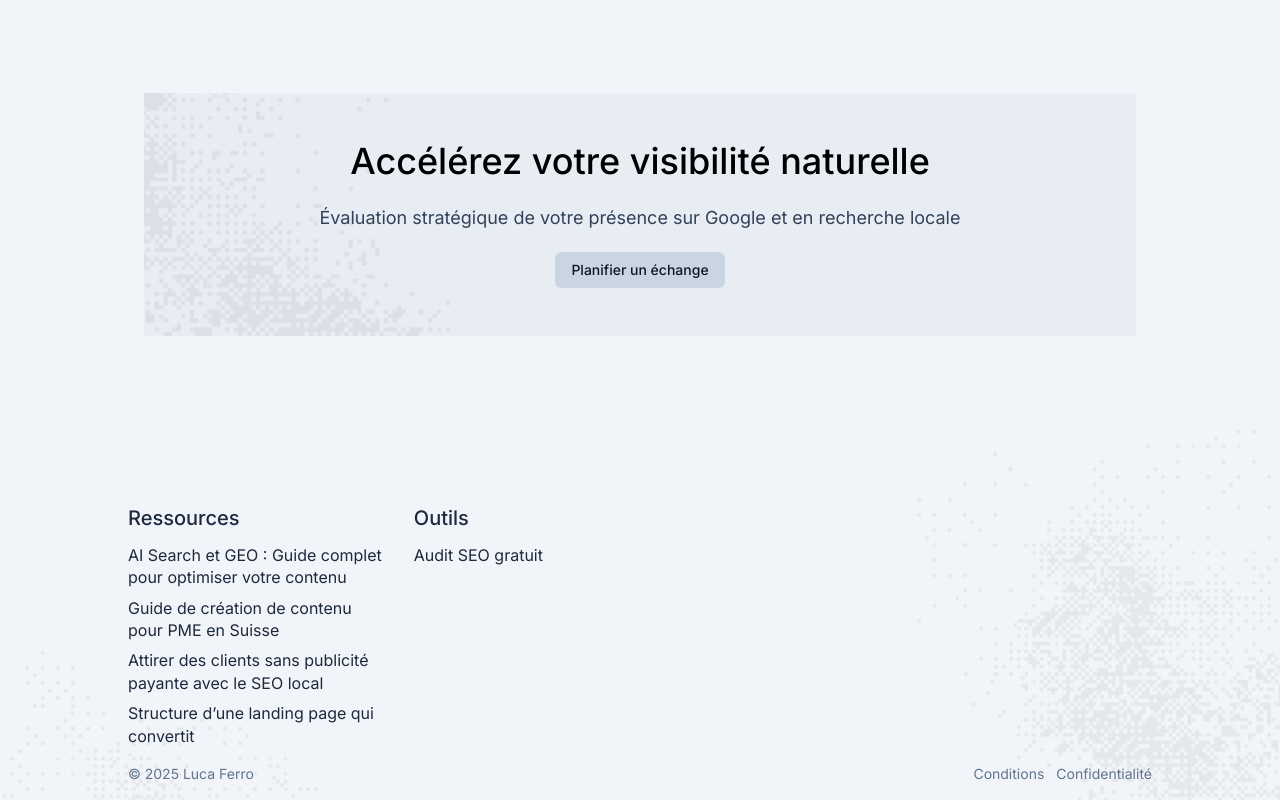
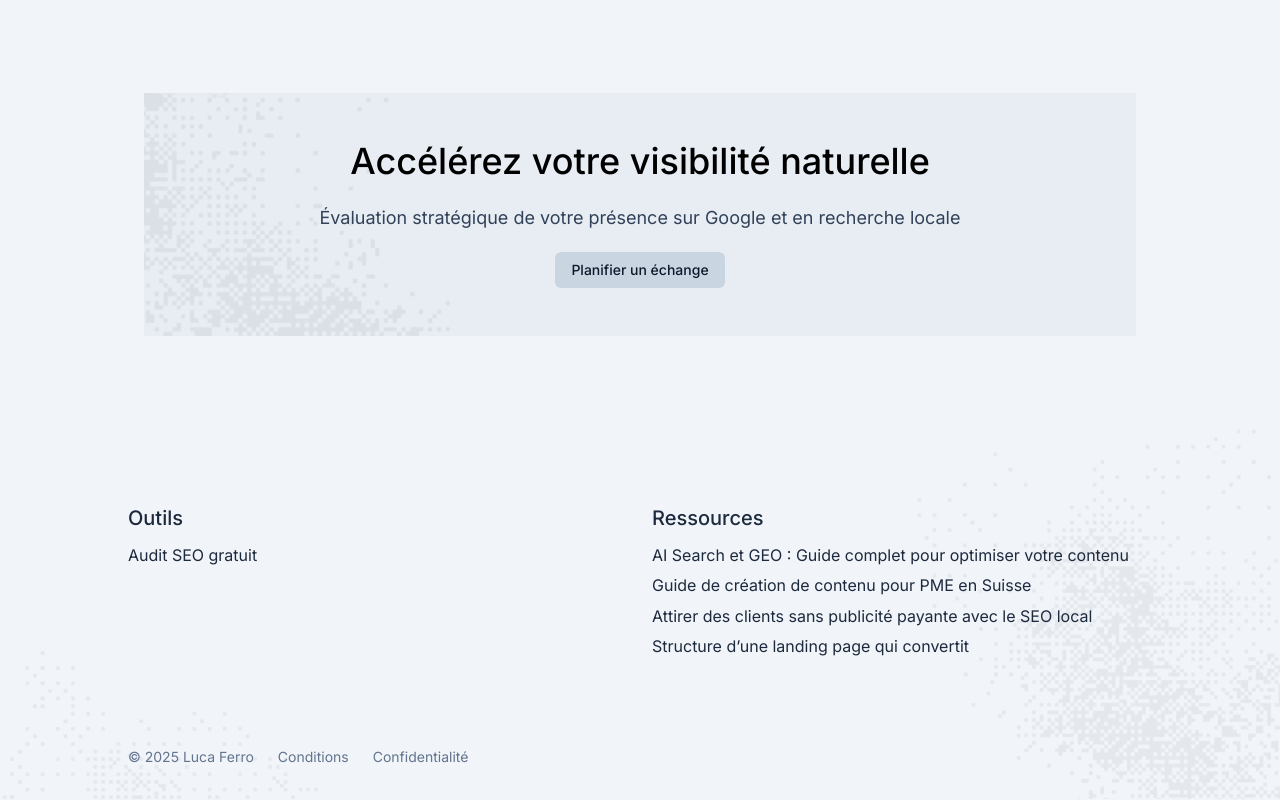
Before and after one commit to facoleur/facoleur.com, a Next.js app: page / in a window 1280 px wide. Shown: the part 5811-6611 px from the top of the page. Built offline with nearby package versions, Linux system fonts and the light colour scheme; no server answers.

Commit message:
privacy and terms

```diff
--- a/src/components/Footer.tsx
+++ b/src/components/Footer.tsx
@@ -31,9 +31,24 @@ const Footer = () => {
 
   return (
     <footer className="mt-auto w-full bg-[url('/homepage/bg_footer.png')] bg-[length:100%_auto] px-4 pt-36 text-sm text-slate-600 dark:bg-slate-900/40 dark:text-slate-400">
-      <div className="mx-auto flex max-w-5xl flex-col gap-6 md:flex-row md:items-start md:justify-between">
-        <div>
-          <div className="grid w-full grid-cols-1 gap-6 md:w-2/3 md:grid-cols-2">
+      <div className="mx-auto flex max-w-5xl flex-col gap-6 md:items-start md:justify-between">
+        <div className="grid w-full grid-cols-1 gap-6 md:grid-cols-2">
+          <div className="space-y-2">
+            <h3 className="text-base font-semibold text-slate-800 dark:text-slate-200">
+              {t("footer.titles.tools")}
+            </h3>
+            <ul className="space-y-1 !p-0">
+              {tools.map((item) => (
+                <li
+                  key={item.href}
+                  className="!list-none transition-transform duration-75 hover:translate-x-4"
+                >
+                  <Link href={item.href}>{item.label}</Link>
+                </li>
+              ))}
+            </ul>
+          </div>
+
           <div className="space-y-2">
             <h3 className="text-base font-semibold text-slate-800 dark:text-slate-200">
               {t("footer.titles.resources")}
@@ -49,29 +64,12 @@ const Footer = () => {
               ))}
             </ul>
           </div>
-
-            <div className="space-y-2">
-              <h3 className="text-base font-semibold text-slate-800 dark:text-slate-200">
-                {t("footer.titles.tools")}
-              </h3>
-              <ul className="space-y-1 !p-0">
-                {tools.map((item) => (
-                  <li
-                    key={item.href}
-                    className="!list-none transition-transform duration-75 hover:translate-x-4"
-                  >
-                    <Link href={item.href}>{item.label}</Link>
-                  </li>
-                ))}
-              </ul>
-            </div>
         </div>
 
+        <div className="flex flex-row gap-6 pt-12 pb-4 text-slate-500 md:mt-auto md:!h-full">
           <div className="flex flex-col pb-4 text-slate-500 md:mt-auto md:!h-full">
             {t("footer.copyright", { year: new Date().getFullYear() })}
           </div>
-        </div>
-        <div className="flex flex-row gap-3 pt-12 pb-4 text-slate-500 md:mt-auto md:!h-full">
           <Link className="!text-sm" href="/terms">
             {t("footer.terms")}
           </Link>
```
Lines whose indentation alone changed are shown as unchanged.
